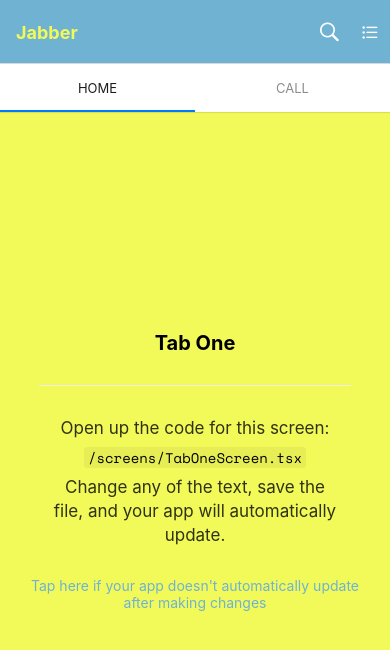
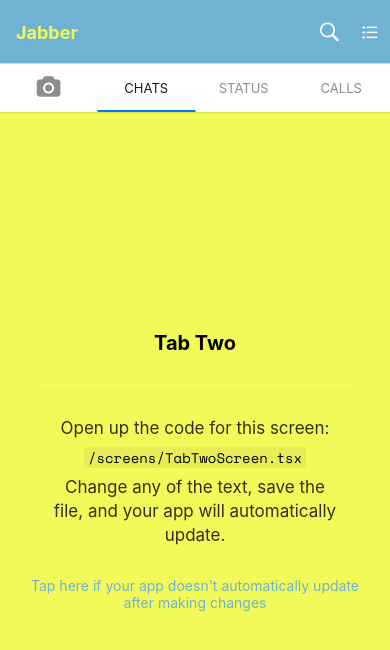
Before and after one commit to JoelDeonDsouza/-jabber, a React Native app: screen /TabOne in a window 390 px wide. Shown: the top 650 px of the page. Built offline with nearby package versions, Linux system fonts and the light colour scheme; what expo-linking would draw is missing.

Commit message:
Completed the nav Tab

```diff
--- a/navigation/index.tsx
+++ b/navigation/index.tsx
@@ -15,6 +15,7 @@ import { createNativeStackNavigator } from "@react-navigation/native-stack";
 import * as React from "react";
 import { ColorSchemeName, Pressable } from "react-native";
 import { Octicons, AntDesign } from "@expo/vector-icons";
+import { Fontisto } from "@expo/vector-icons";
 
 import Colors from "../constants/Colors";
 import useColorScheme from "../hooks/useColorScheme";
@@ -28,6 +29,7 @@ import {
   RootTabScreenProps,
 } from "../types";
 import LinkingConfiguration from "./LinkingConfiguration";
+import { color } from "react-native-reanimated";
 
 export default function Navigation({
   colorScheme,
@@ -101,21 +103,21 @@ function MainTabNavigator() {
   const colorScheme = useColorScheme();
 
   return (
-    <MainTab.Navigator initialRouteName="TabOne">
+    <MainTab.Navigator initialRouteName="Chats">
       <MainTab.Screen
-        name="TabOne"
+        name="Camera"
         component={TabOneScreen}
-        options={({ navigation }: RootTabScreenProps<"TabOne">) => ({
-          title: "Home",
-        })}
-      />
-      <MainTab.Screen
-        name="TabTwo"
-        component={TabTwoScreen}
         options={{
-          title: "Call",
+          title: "Camera",
+          tabBarIcon: ({ color }) => (
+            <Fontisto name="camera" color={color} size={20.5} />
+          ),
+          tabBarLabel: () => null,
         }}
       />
+      <MainTab.Screen name="Chats" component={TabTwoScreen} />
+      <MainTab.Screen name="Status" component={TabTwoScreen} />
+      <MainTab.Screen name="Calls" component={TabTwoScreen} />
     </MainTab.Navigator>
   );
 }
--- a/types.tsx
+++ b/types.tsx
@@ -27,8 +27,10 @@ export type RootStackScreenProps<
 > = NativeStackScreenProps<RootStackParamList, Screen>;
 
 export type RootTabParamList = {
-  TabOne: undefined;
-  TabTwo: undefined;
+  Camera: undefined;
+  Chats: undefined;
+  Status: undefined;
+  Calls: undefined;
 };
 
 export type RootTabScreenProps<
```
